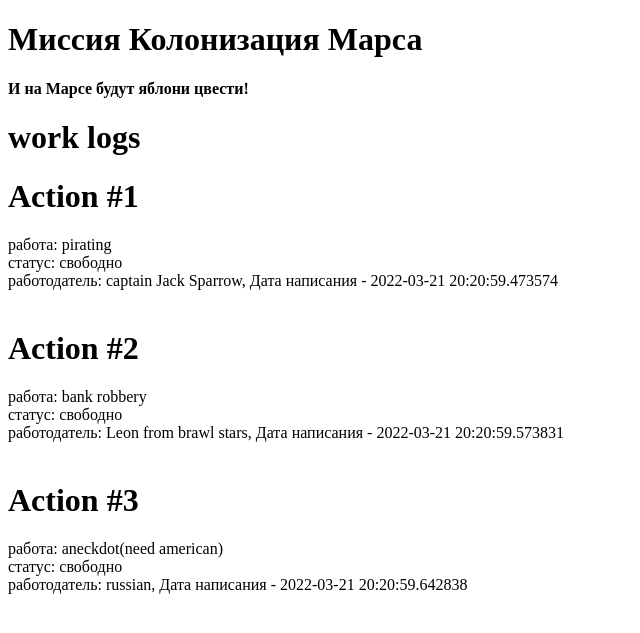
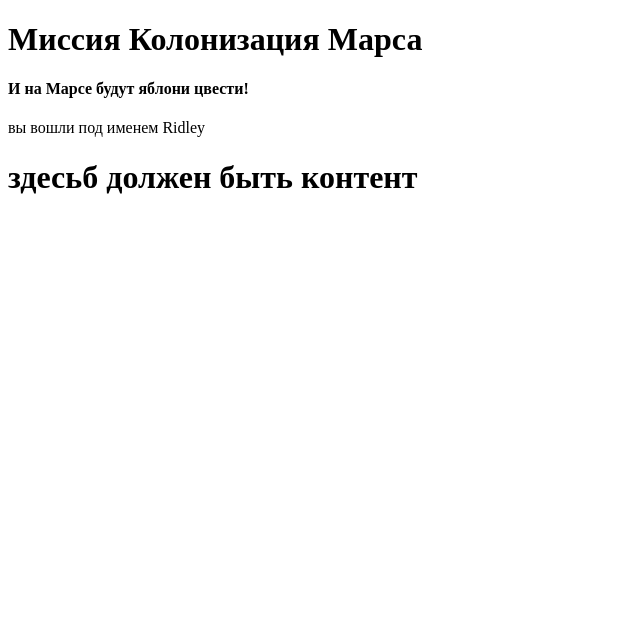
Before and after one commit to TheCoolestProgrammer/web, a Flask app: page / in a window 1280 px wide. Shown: the top 633 px of the page, without its empty margins (0-640 px from the left). Run offline with Flask 2, Linux system fonts and the light colour scheme; a user stored in the database is signed in; data comes from the database, SQL or seed files in the repository; both versions use the stored data as it was after the commit.

Commit message:
задача "Отображение формы авторизации"

```diff
--- a/main.py
+++ b/main.py
@@ -5,7 +5,7 @@ from data import db_session
 from data.jobs import Jobs
 from data.users import User
 from data.users import RegisterForm
-from flask_login import LoginManager, login_user
+from flask_login import LoginManager, login_user, logout_user, login_required
 from flask_wtf import FlaskForm
 from wtforms import PasswordField, SubmitField, EmailField, BooleanField, StringField, TextAreaField
 from wtforms.validators import DataRequired
@@ -69,13 +69,19 @@ def login():
                                form=form)
     return render_template('login.html', title='Авторизация', form=form)
 
+@app.route('/logout')
+@login_required
+def logout():
+    logout_user()
+    return redirect("/")
+
 @app.route("/")
+@login_required
 def index():
-
-    db_sess = db_session.create_session()
-    jobs = db_sess.query(Jobs).all()
-
-    return render_template("index.html", jobs=jobs)
+    # db_sess = db_session.create_session()
+    # user= db_sess.query(User).all()
+    user = login_manager
+    return render_template("index.html", users=user)
 
 if __name__ == "__main__":
     app.run(port=8080, host='127.0.0.1')
--- a/templates/base.html
+++ b/templates/base.html
@@ -7,6 +7,9 @@
     <body>
         <h1>Миссия Колонизация Марса</h1>
         <h4>И на Марсе будут яблони цвести!</h4>
+        {% if current_user.is_authenticated %}
+        <p> вы вошли под именем {{ current_user.name }}</p>
+        {% endif %}
         <!-- Begin page content -->
         <main role="main" class="container">
             {% block content %}{% endblock %}
--- a/templates/index.html
+++ b/templates/index.html
@@ -1,26 +1,5 @@
 {% extends "base.html" %}
 
 {% block content %}
-    <h1>work logs</h1>
-    {% for item in jobs%}
-        <div class="col-md6 border rounded">
-            <h1>
-                Action #{{loop["index"]}}
-            </h1>
-            <div>
-                работа: {{item.job}}
-            </div>
-            <div>
-                {%if item.is_finished == true%}
-                    статус: мест нет
-                {%else%}
-                    статус: свободно
-                {%endif%}
-            </div>
-            <div>
-                работодатель: {{item.team_leader}}, Дата написания - {{item.start_date}}
-            </div>
-            <br>
-        </div>
-    {% endfor %}
+    <h1>здесьб должен быть контент</h1>
 {% endblock %}
```
Also changed, not shown: db/blogs.db.
